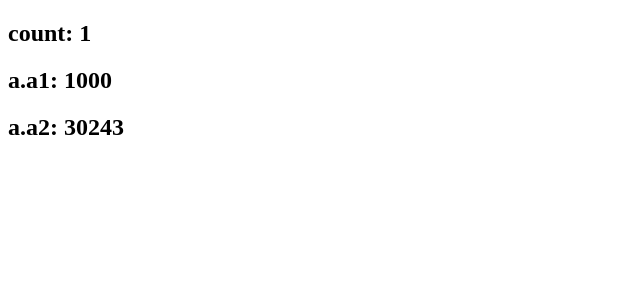
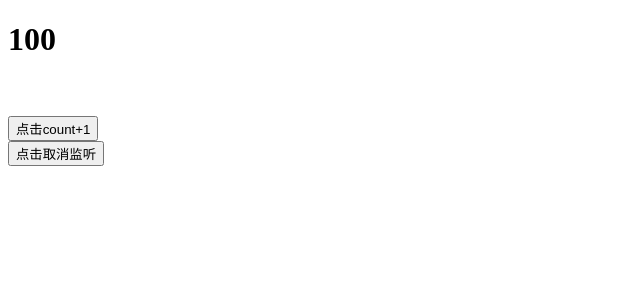
Before and after one commit to maomao124/vue-reactivity-api, a Vue app: page / in a window 1280 px wide. Shown: the top 300 px of the page, without its empty margins (0-640 px from the left). Built offline with nearby package versions, Linux system fonts and the light colour scheme.

Commit message:
vue组合式API-watchEffect()

```diff
--- a/src/main.js
+++ b/src/main.js
@@ -1,4 +1,4 @@
 import { createApp } from 'vue'
-import App from './view/View6'
+import App from './view/View7'
 
 createApp(App).mount('#app')
--- /dev/null
+++ b/src/view/View7.vue
@@ -0,0 +1,33 @@
+<template>
+
+  <h1>{{ count }}</h1>
+  <br><br>
+  <button type="button" @click="plusOne">点击count+1</button>
+  <br>
+  <button type="button" @click="stop">点击取消监听</button>
+
+</template>
+
+<script setup>
+
+import {ref, watchEffect} from 'vue'
+
+const count = ref(100)
+
+function plusOne()
+{
+  count.value++;
+}
+
+const stop = watchEffect(() =>
+{
+  console.log("count变化")
+  console.log(count.value)
+})
+
+
+</script>
+
+<style scoped>
+
+</style>
```
